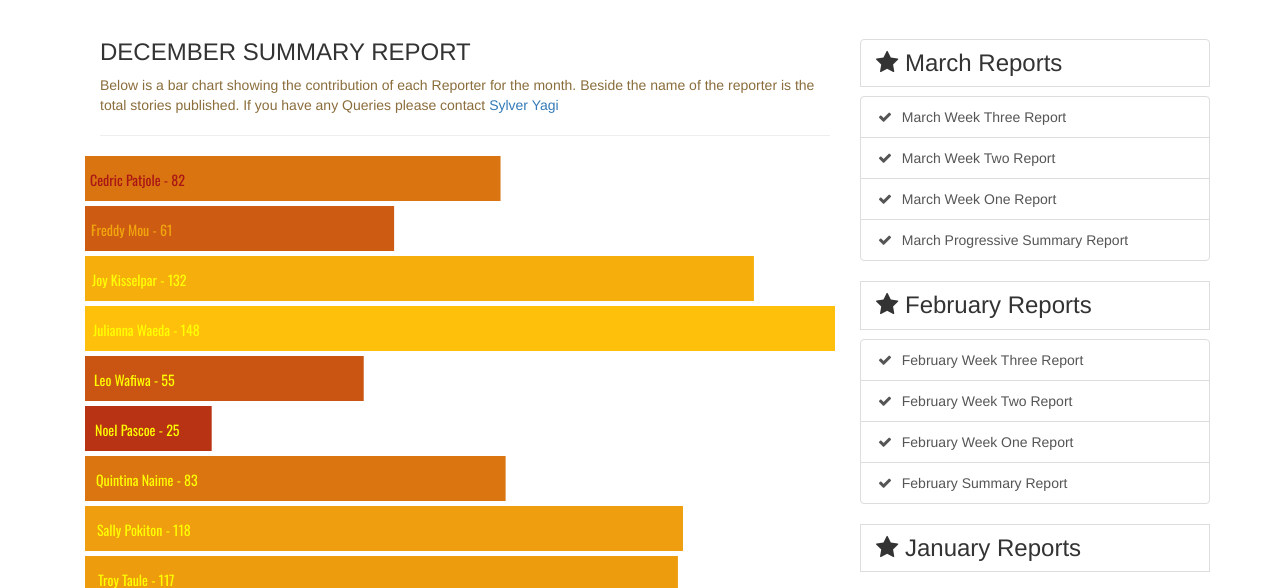
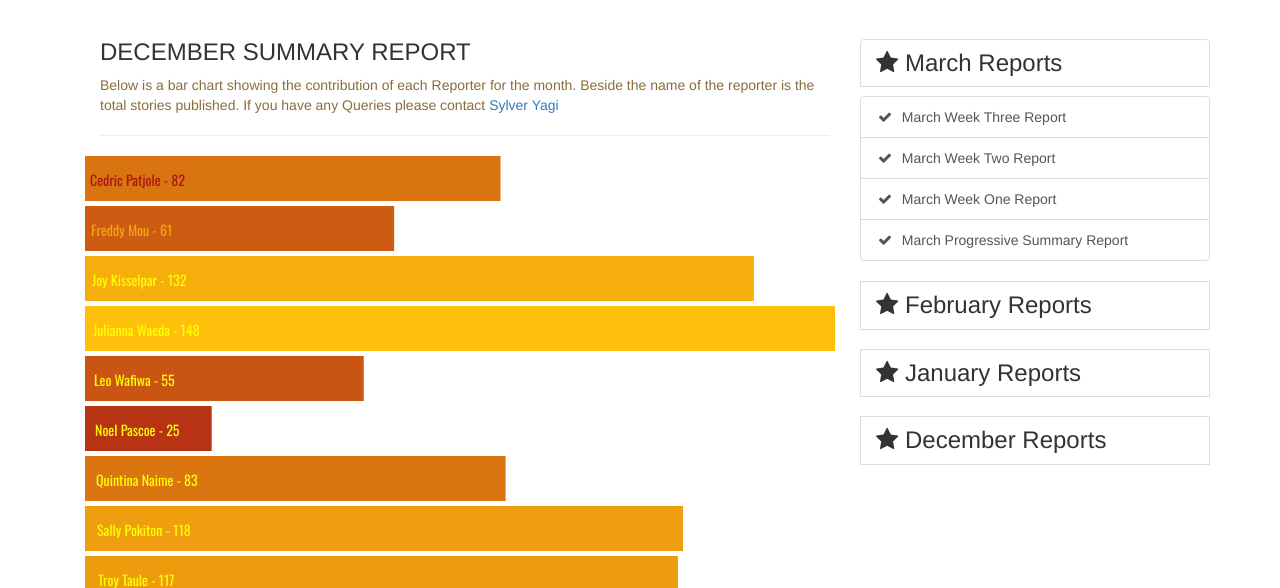
Before and after one commit to loopreportingapp/loopreportingapp.github.io, a plain HTML site: page reports/dec-00.html in a window 1280 px wide. Shown: the part 205-793 px from the top of the page. Drawn offline with nearby package versions, Linux system fonts and the light colour scheme.

Commit message:
additional updates

```diff
--- a/sidebar.html
+++ b/sidebar.html
@@ -11,7 +11,7 @@
     </p>
     <h3 id="feb-sidebar" class="list-group-item"><i class="fa fa-star"></i>  February Reports</h3>
     <p>
-      <div id="feb-reports" class="list-group">
+      <div id="feb-reports" class="list-group collapse">
         <a class="list-group-item" href="feb-03.html" title="february week 2 report"><i class="fa fa-check fa-fw"></i>&nbsp; February Week Three Report</a></li>
         <a class="list-group-item" href="feb-02.html" title="february week 2 report"><i class="fa fa-check fa-fw"></i>&nbsp; February Week Two Report</a></li>
         <a class="list-group-item" href="feb-01.html" title="February week 1 report"><i class="fa fa-check fa-fw"></i>&nbsp; February Week One Report</a></li>
```
